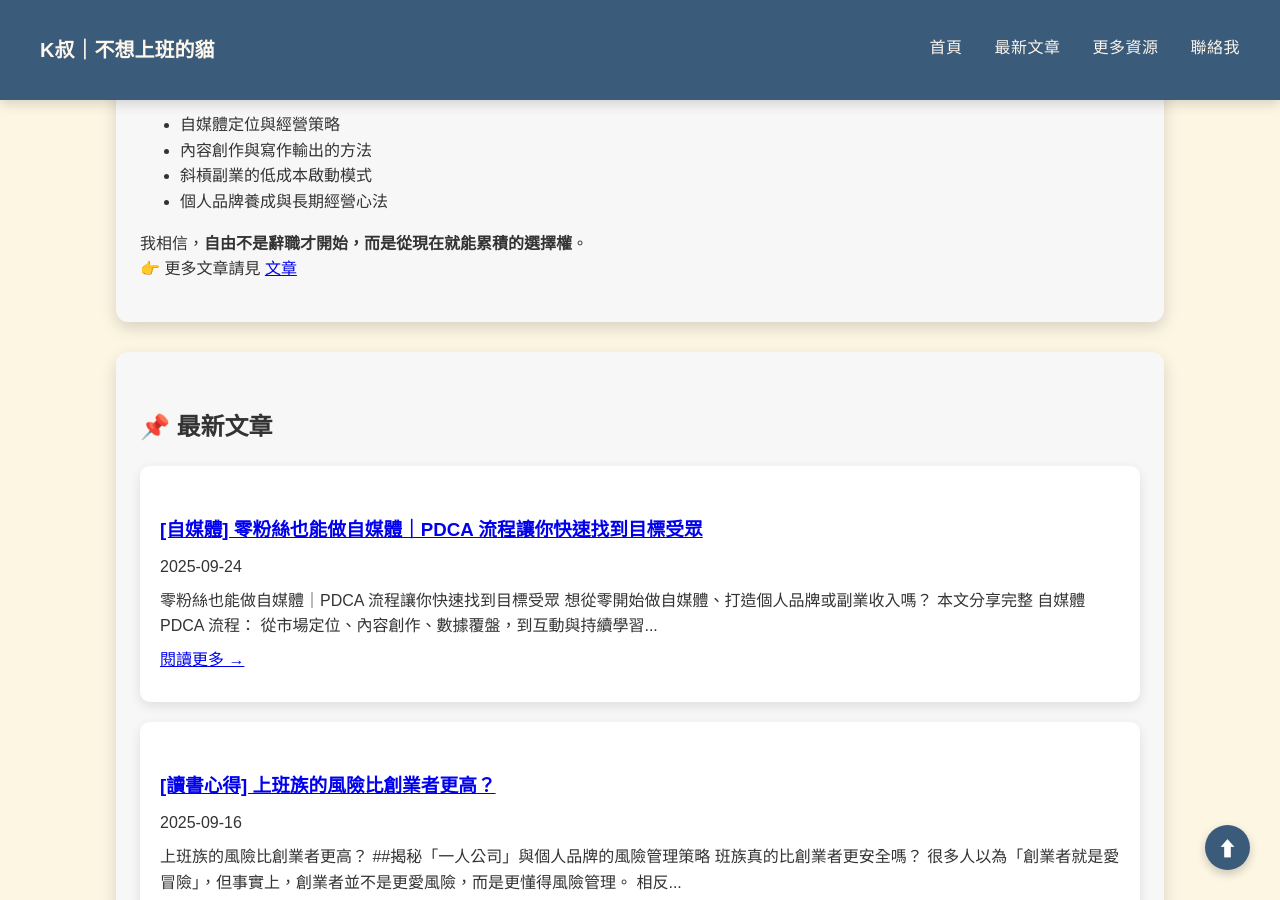
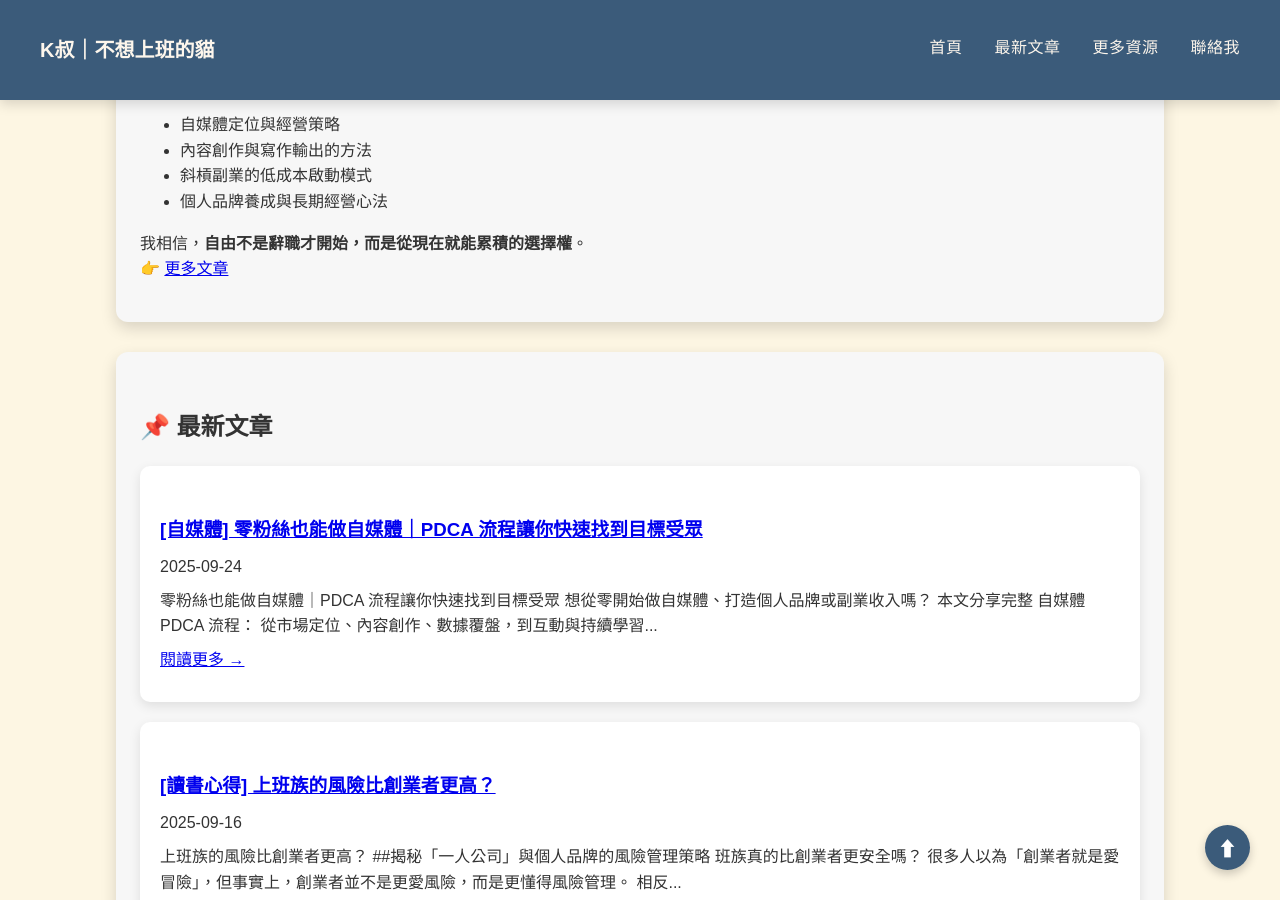
Before and after one commit to KenHAI666/Runing9TO5, a Jekyll site: the page built from index.md, in a window 1280 px wide and 900 px high, scrolled down 572 px. Built offline with Jekyll 4.4.1, drawn with Linux system fonts in a browser that asks for light colours.

Commit message:
Update index.md

```diff
--- a/index.md
+++ b/index.md
@@ -33,7 +33,7 @@ keywords: 自媒體, 斜槓, 個人品牌, 內容變現, 上班族副業, K叔
   </ul>
   <p>
   我相信，<b>自由不是辭職才開始，而是從現在就能累積的選擇權</b>。<br>
-  👉 更多文章請見 <a href="https://runing9to5.com/articles/">文章</a>
+  👉  <a href="https://runing9to5.com/articles/">更多文章</a>
   </p>
 </section>
 
```
